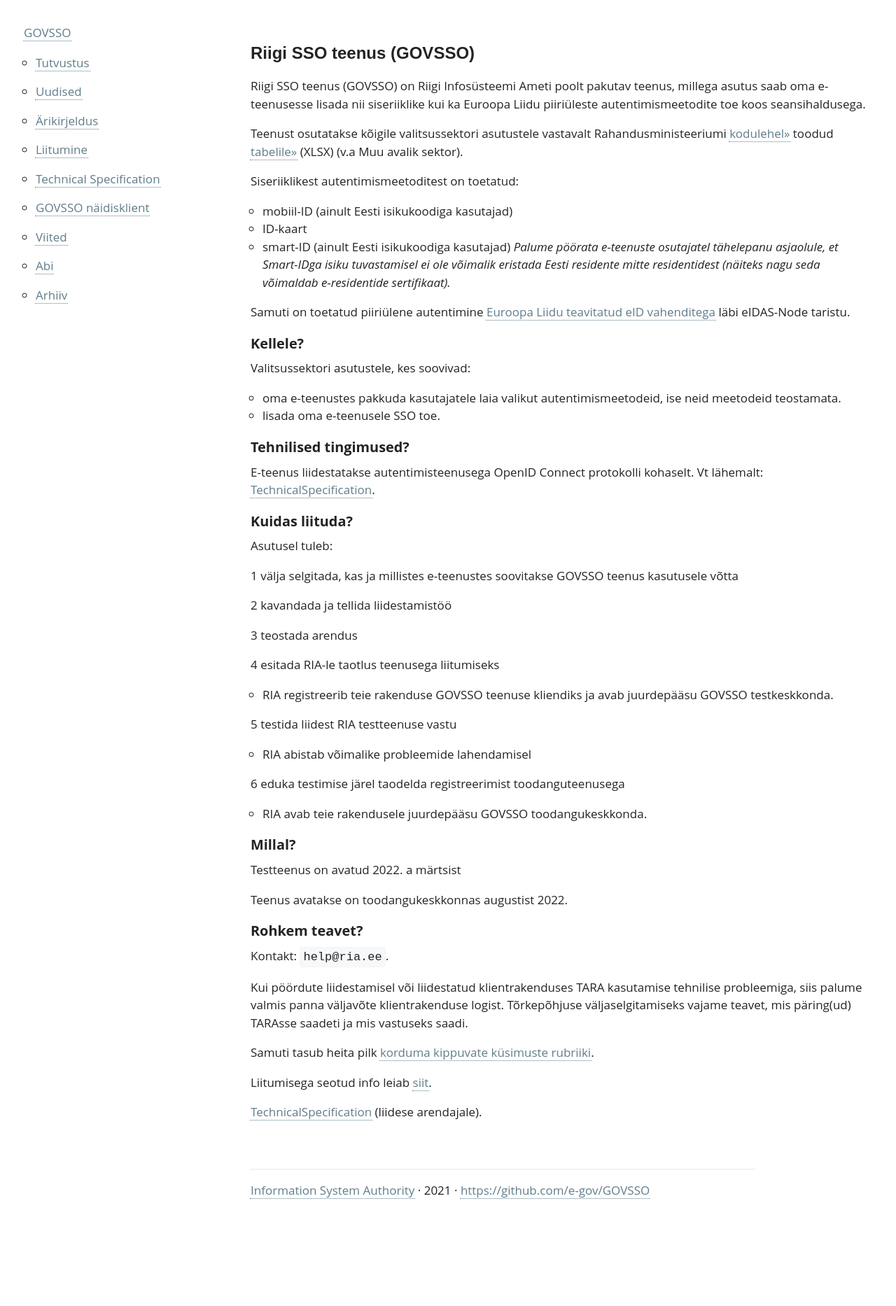
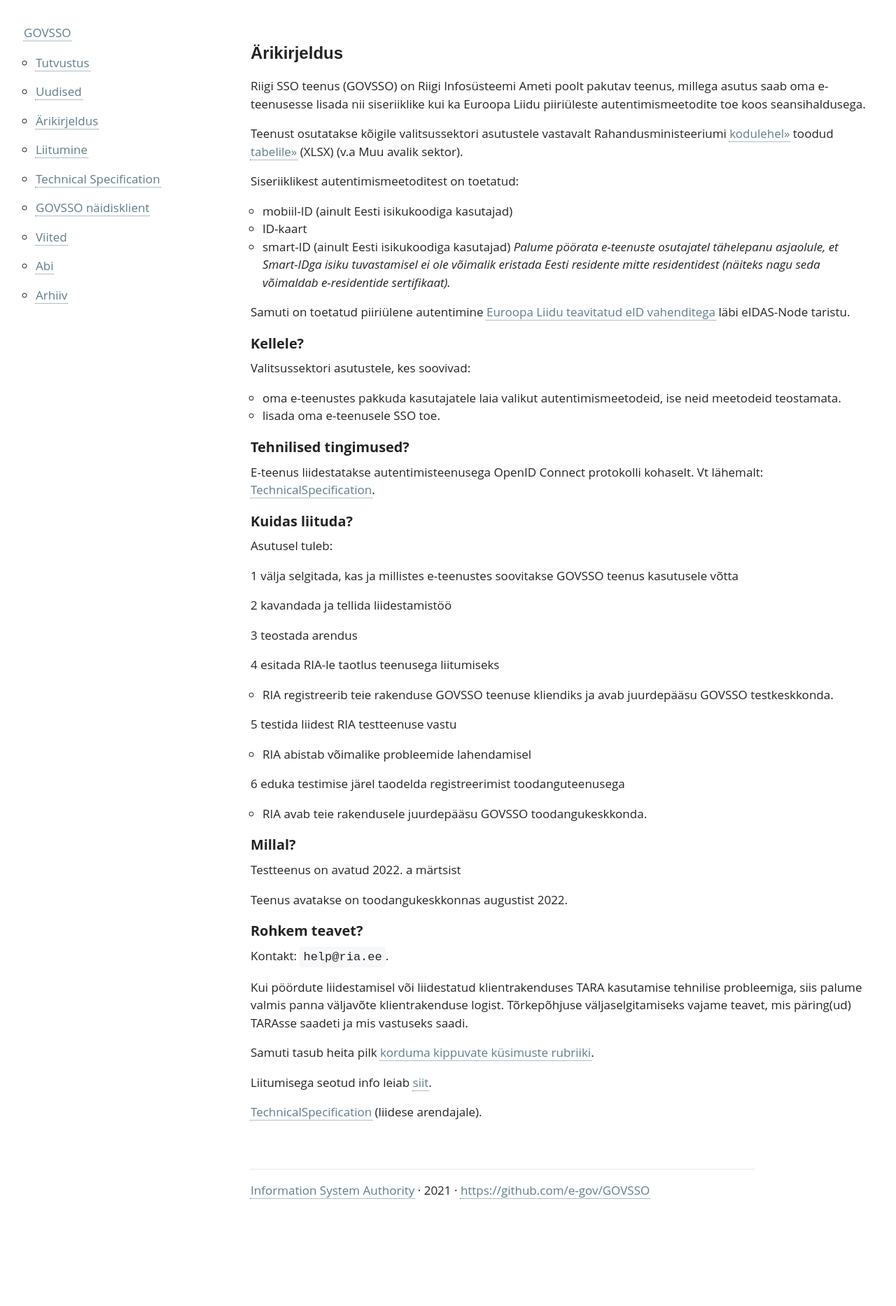
Before and after one commit to e-gov/GOVSSO, a Jekyll site: the page built from BusinessDescription.md, in a window 1280 px wide. Shown: the whole page at 70% size. Built offline with Jekyll 4.4.1, drawn with Linux system fonts in a browser that asks for light colours; our own code applies the rules of GitHub Pages for plain Markdown files.

Commit message:
Update BusinessDescription.md

```diff
--- a/BusinessDescription.md
+++ b/BusinessDescription.md
@@ -2,7 +2,7 @@
 permalink: BusinessDescription
 ---
 
-# Riigi SSO teenus (GOVSSO)
+# Ärikirjeldus
 
 Riigi SSO teenus (GOVSSO) on Riigi Infosüsteemi Ameti poolt pakutav teenus, millega asutus saab oma e-teenusesse lisada nii siseriiklike kui ka Euroopa Liidu piiriüleste autentimismeetodite toe koos seansihaldusega.
 
```
